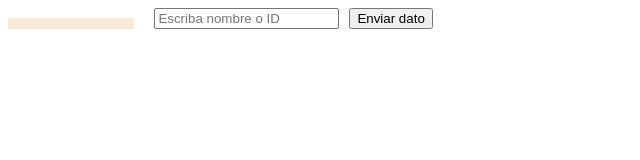
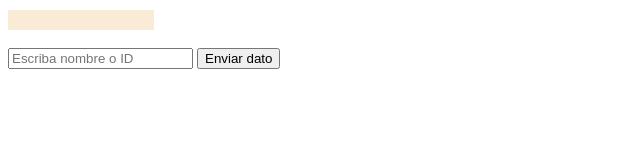
Before and after one commit to AlejandroMendozP/Laboratorio19, a plain HTML site: page index.html in a window 1280 px wide. Shown: the whole page, without its empty margins (0-640 px from the left). Drawn offline with Linux system fonts and the light colour scheme.

Commit message:
Ejercicio 11

```diff
--- a/styles.css
+++ b/styles.css
@@ -1,12 +1,8 @@
-body{
-    display: flex;
-    gap: 10px;
-}
-
 .caja{
     background-color: antiquewhite;
     width: 10%;
     color: black;
     text-align: center;
     margin-top: 10px;
+    padding: 10px;
 }
```
